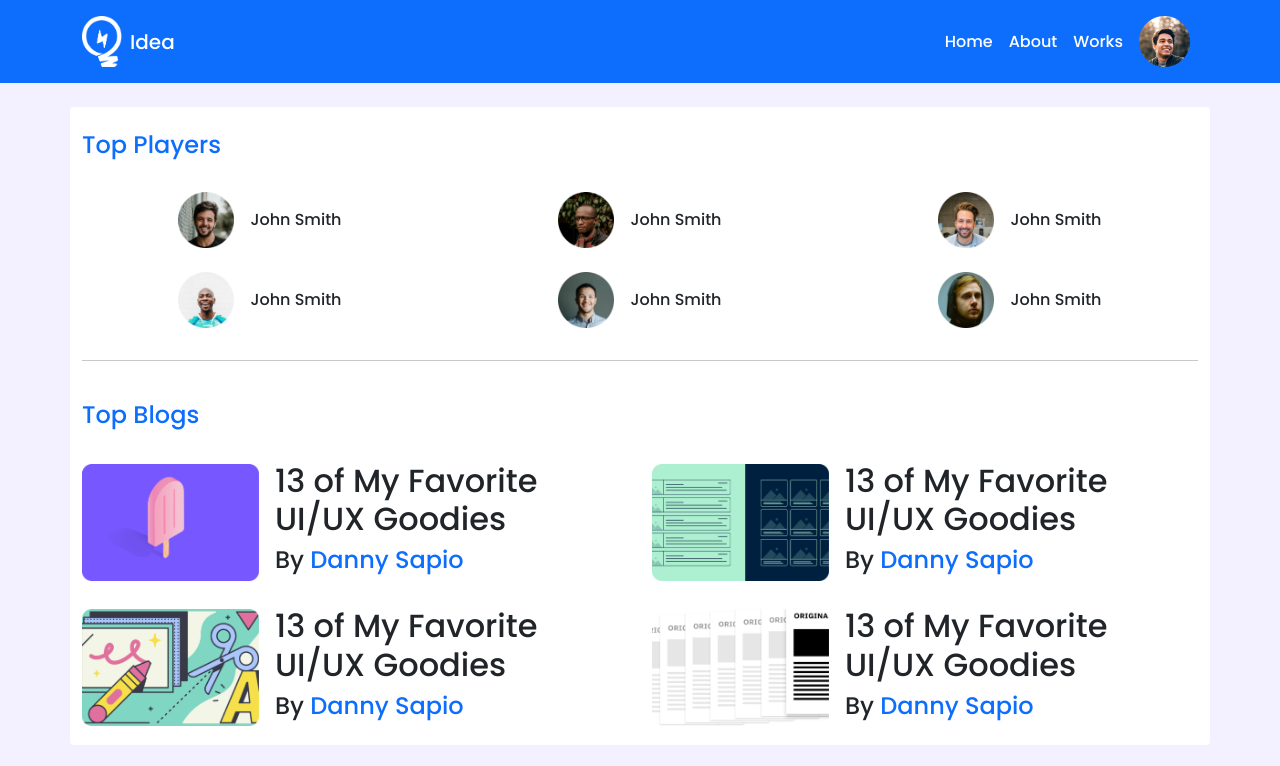
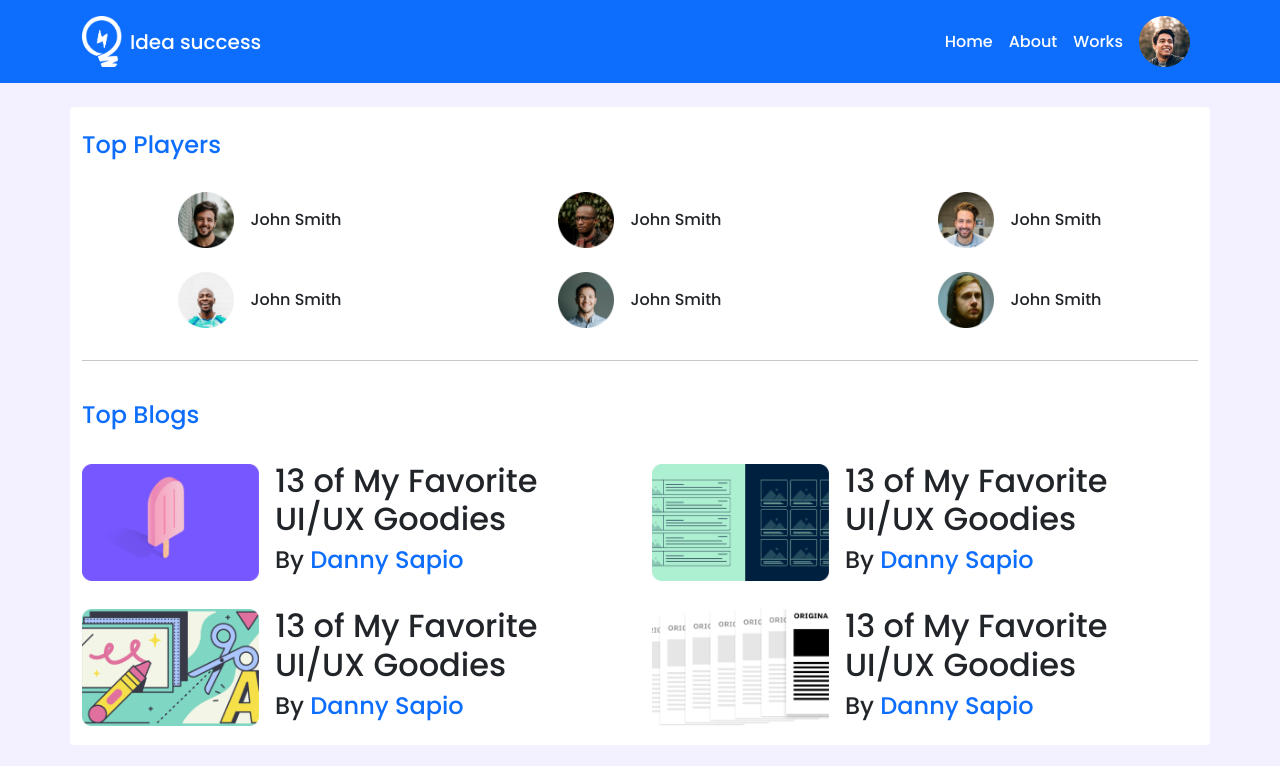
Before and after one commit to edujobs/leaderboard-bootstrap, a plain HTML site: page index.html in a window 1280 px wide. Shown: the top 766 px of the page. Drawn offline with nearby package versions, Linux system fonts and the light colour scheme.

Commit message:
idea success

```diff
--- a/index.html
+++ b/index.html
@@ -17,7 +17,7 @@
         <div class="container">
             <a class="navbar-brand d-flex align-items-center" href="#">
                 <img src="images/icons/logo.png" alt="" width="40" height="51" class="d-inline-block align-text-top">
-                <span class="ms-2">Idea</span>
+                <span class="ms-2">Idea success</span>
             </a>
             <button class="navbar-toggler" type="button" data-bs-toggle="collapse"
                 data-bs-target="#navbarSupportedContent" aria-controls="navbarSupportedContent" aria-expanded="false"
```
